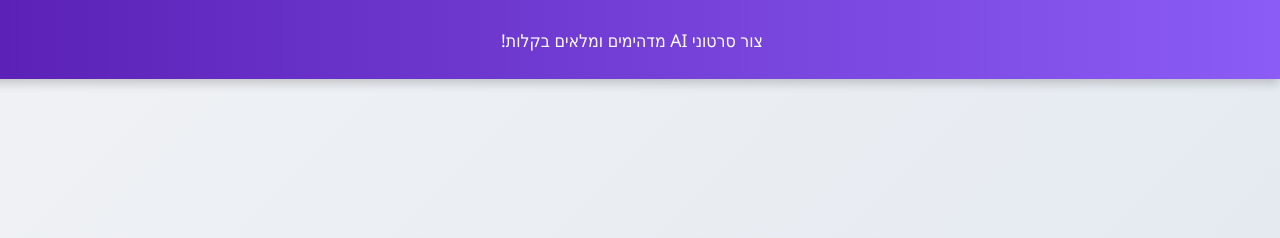
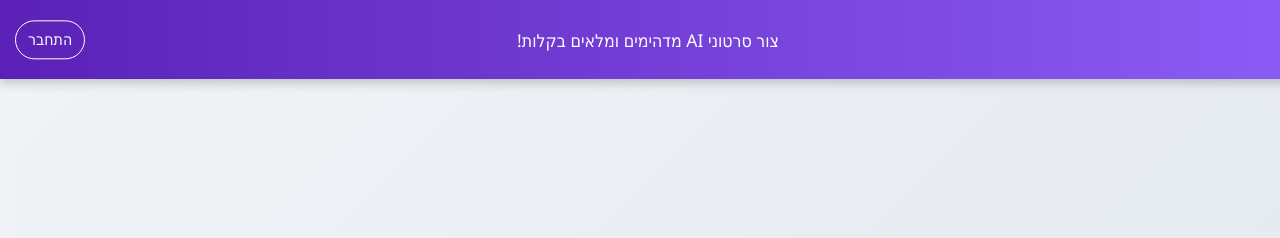
Before and after one commit to basadfree/VidorAI-website, a plain HTML site: page index.html in a window 1280 px wide. Shown: the top 238 px of the page. Drawn offline with Linux system fonts and the light colour scheme.

Commit message:
Added login button and login page structure

```diff
--- a/index.html
+++ b/index.html
@@ -12,6 +12,7 @@
 
     <header class="banner">
         <p>צור סרטוני AI מדהימים ומלאים בקלות!</p>
+        <a href="login.html" class="login-button">התחבר</a>
     </header>
 
     <section class="hero-section">
--- a/style.css
+++ b/style.css
@@ -25,6 +25,31 @@ body {
     z-index: 1000;
     transition: transform 0.4s ease-in-out;
     box-shadow: 0 4px 10px rgba(0,0,0,0.2);
+    display: flex;
+    justify-content: center;
+    align-items: center;
+    position: relative; /* שינוי כדי לאפשר מיקום יחסי */
+}
+
+/* כפתור התחברות - עיצוב חדש */
+.login-button {
+    position: absolute;
+    left: 15px;
+    top: 50%;
+    transform: translateY(-50%);
+    background-color: transparent;
+    color: white;
+    border: 1px solid white;
+    padding: 6px 12px;
+    border-radius: 25px;
+    text-decoration: none;
+    font-size: 0.9em;
+    transition: background-color 0.3s ease, color 0.3s ease;
+}
+
+.login-button:hover {
+    background-color: white;
+    color: #5b21b6;
 }
 
 /* כפתור נגישות */
```
Also changed, not shown: login.html (added, +12 -0 lines).
